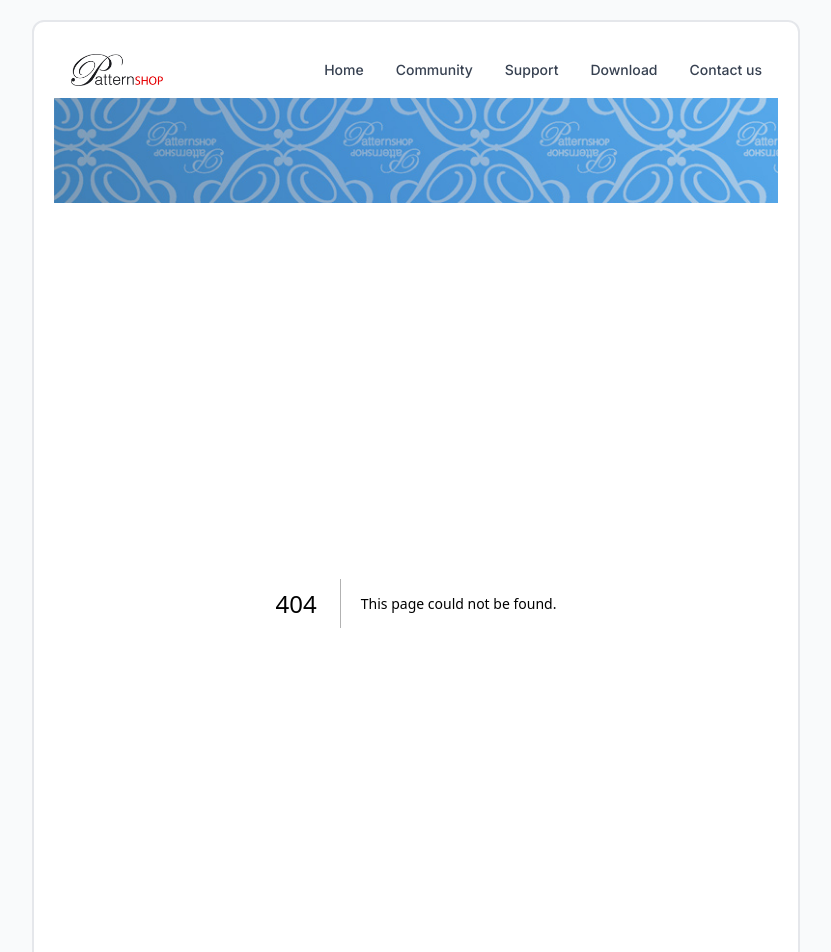
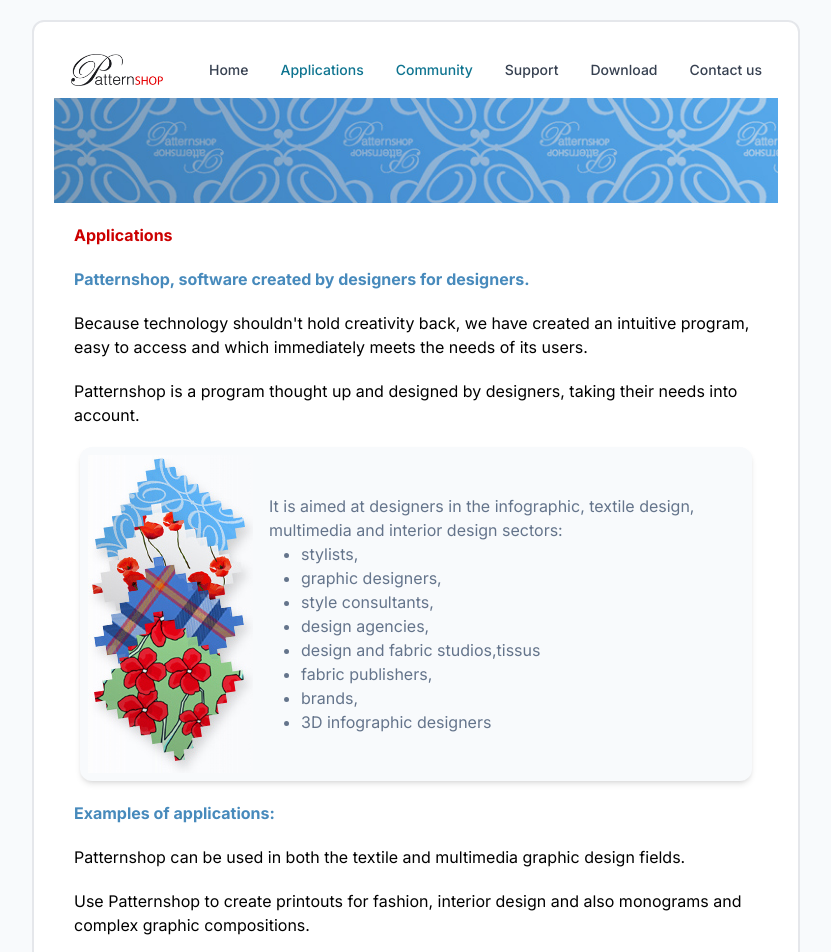
Before and after one commit to patternshop/patternshop.github.io, a Next.js app: page /applications in a window 1280 px wide. Before the commit this address had no page. Shown: the top 952 px of the page, without its empty margins (224-1055 px from the left). Built offline with nearby package versions, Linux system fonts and the light colour scheme.

Commit message:
Work in progress

```diff
--- /dev/null
+++ b/app/applications/page.tsx
@@ -0,0 +1,73 @@
+import Image from "next/image";
+import MyTitle from "@/components/my-title";
+import MySubTitle from "@/components/my-subtitle";
+import tis_all from "@/public/tis_all.jpg";
+
+export default function Home() {
+  return (
+    <div className="space-y-5 p-5">
+      <MyTitle>Applications</MyTitle>
+      <MySubTitle>
+        Patternshop, software created by designers for designers.
+      </MySubTitle>
+      <div>
+        Because technology shouldn't hold creativity back, we have created an
+        intuitive program, easy to access and which immediately meets the needs
+        of its users.
+      </div>
+      <div>
+        Patternshop is a program thought up and designed by designers, taking
+        their needs into account.
+      </div>
+
+      <div>
+        <div className="p-2 max-w-md mx-auto bg-slate-50 rounded-xl shadow-md overflow-hidden md:max-w-2xl">
+          <div className="md:flex">
+            <div className="md:shrink-0">
+              <Image src={tis_all} className="" alt="" />
+            </div>
+            <div className="p-4 my-auto">
+              <p className="text-slate-500">
+                <div>
+                  It is aimed at designers in the infographic, textile design,
+                  multimedia and interior design sectors:
+                  <div className="ml-8">
+                    <ul className="list-disc">
+                      <li>stylists,</li>
+                      <li>graphic designers,</li>
+                      <li>style consultants,</li>
+                      <li>design agencies,</li>
+                      <li>design and fabric studios,tissus</li>
+                      <li>fabric publishers,</li>
+                      <li>brands,</li>
+                      <li>3D infographic designers</li>
+                    </ul>
+                  </div>
+                </div>
+              </p>
+            </div>
+          </div>
+        </div>
+      </div>
+
+      <MySubTitle>Examples of applications:</MySubTitle>
+      <div>
+        Patternshop can be used in both the textile and multimedia graphic
+        design fields.
+      </div>
+      <div>
+        Use Patternshop to create printouts for fashion, interior design and
+        also monograms and complex graphic compositions.
+      </div>
+      <div>
+        Adjust the proportions of motifs on a tie, or flowers on a bathing suit,
+        design a monogram for your brand, create sophisticated repetitions.
+      </div>
+      <div>
+        In the infographics sector, you can create textures for three
+        dimensional models intended for animated films, video games and any
+        other multimedia product.
+      </div>
+    </div>
+  );
+}
--- a/app/layout.tsx
+++ b/app/layout.tsx
@@ -20,7 +20,7 @@
 }>) {
   return (
     <html lang="en">
-      <body className={twMerge("bg-gray-50 dark:bg-gray-900", inter.className)}>
+      <body className={twMerge("bg-slate-50 dark:bg-gray-900", inter.className)}>
         <main className="container max-w-3xl mx-auto rounded-xl border-solid border-2 border-gray-200 m-5 p-5 bg-white">
           <MyNavbar />
           {children}
--- a/app/page.tsx
+++ b/app/page.tsx
@@ -1,18 +1,19 @@
 import Image from "next/image";
-import tissushor2 from "../public/tissushor2.jpg";
+import tissushor2 from "@/public/tissushor2.jpg";
 import MyTitle from "@/components/my-title";
-import imgMono from "../public/fonc_mono.jpg";
-import imgAleatoire from "../public/fonc_aleatoire.jpg";
-import imgPat from "../public/fonc_pat.jpg";
-import imgRep from "../public/fonc_rep.jpg";
-import imgMat from "../public/fonc_mat.jpg";
+import imgMono from "@/public/fonc_mono.jpg";
+import imgAleatoire from "@/public/fonc_aleatoire.jpg";
+import imgPat from "@/public/fonc_pat.jpg";
+import imgRep from "@/public/fonc_rep.jpg";
+import imgMat from "@/public/fonc_mat.jpg";
+import Link from "next/link";
 
 function Paragraph({
   children,
   img,
 }: Readonly<{
   children: React.ReactNode;
-  img: Image;
+  img: any;
 }>) {
   return (
     <div>
@@ -80,7 +81,7 @@
         resolution.
       </Paragraph>
 
-      <div>Find out who Patternshop is aimed at, and its applications.</div>
+      <div>Find out who Patternshop is aimed at, and its <Link href="/applications">applications</Link>.</div>
     </div>
   );
 }
--- a/components/my-navbar.tsx
+++ b/components/my-navbar.tsx
@@ -1,6 +1,6 @@
-"use client";
+'use client';
 
-import { Navbar } from "flowbite-react";
+import { Navbar, NavbarBrand, NavbarCollapse, NavbarToggle } from "flowbite-react";
 import Image from "next/image";
 import { usePathname } from "next/navigation";
 
@@ -11,7 +11,8 @@
   const currentPath = usePathname();
   var itemArray = [
     ["Home", "/"],
-    ["Community", "/navbars"],
+    ["Applications", "/applications"],
+    ["Community", "/applications"],
     ["Support", "/navbars"],
     ["Download", "/navbars"],
     ["Contact us", "/navbars"],
@@ -24,11 +25,11 @@
   return (
     <div>
       <Navbar fluid={true} rounded={true}>
-        <Navbar.Brand href="#">
+        <NavbarBrand href="#">
           <Image src={logo} className="mr-3 h-32 sm:h-9 w-auto" alt=" Logo" />
-        </Navbar.Brand>
-        <Navbar.Toggle />
-        <Navbar.Collapse>
+        </NavbarBrand>
+        <NavbarToggle />
+        <NavbarCollapse>
           {itemArray.map((myItem, index) => (
             <Navbar.Link
               key={index}
@@ -38,7 +39,7 @@
               {myItem[0]}
             </Navbar.Link>
           ))}
-        </Navbar.Collapse>
+        </NavbarCollapse>
       </Navbar>
       <Image src={bandeau} className="w-full h-auto" alt="Bandeau" />
     </div>
--- /dev/null
+++ b/components/my-subtitle.tsx
@@ -0,0 +1,11 @@
+export default function MySubTitle({
+    children,
+  }: {
+    children: React.ReactNode;
+  }) {
+  return (
+    <h2 className="font-bold text-nice-blue">
+      {children}
+    </h2>
+  );
+}
--- a/tailwind.config.ts
+++ b/tailwind.config.ts
@@ -12,6 +12,7 @@
     extend: {
       colors: {
         'nice-red': '#CC0000',
+        'nice-blue': '#478ABC'
       },
     },
   },
--- a/tsconfig.json
+++ b/tsconfig.json
@@ -21,6 +21,6 @@
       "@/*": ["./*"]
     }
   },
-  "include": ["next-env.d.ts", "**/*.ts", "**/*.tsx", ".next/types/**/*.ts"],
+  "include": ["next-env.d.ts", "**/*.ts", "**/*.tsx", ".next/types/**/*.ts", "additional.d.ts"],
   "exclude": ["node_modules"]
 }
```
Also changed, not shown: public/tis_all.jpg (added).
